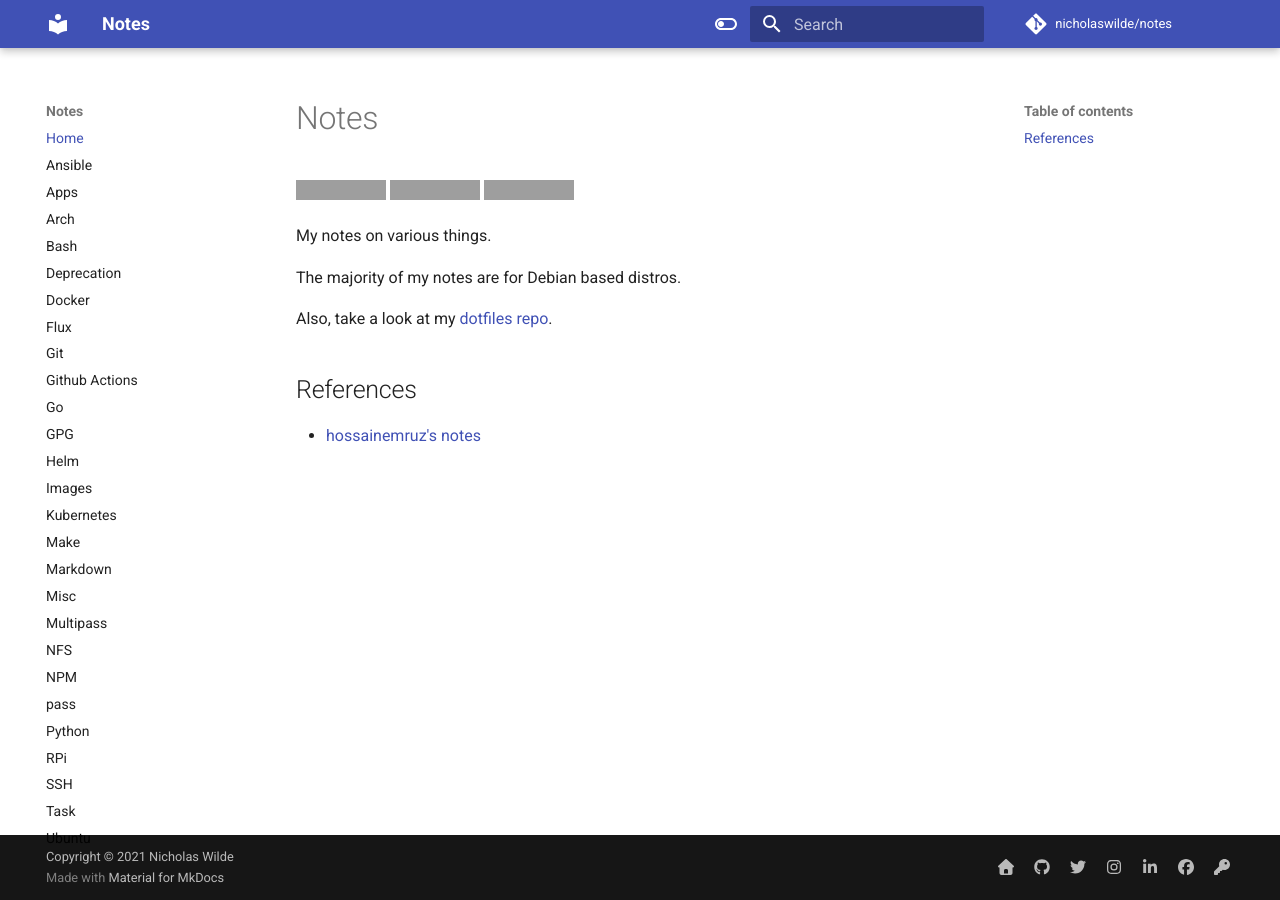
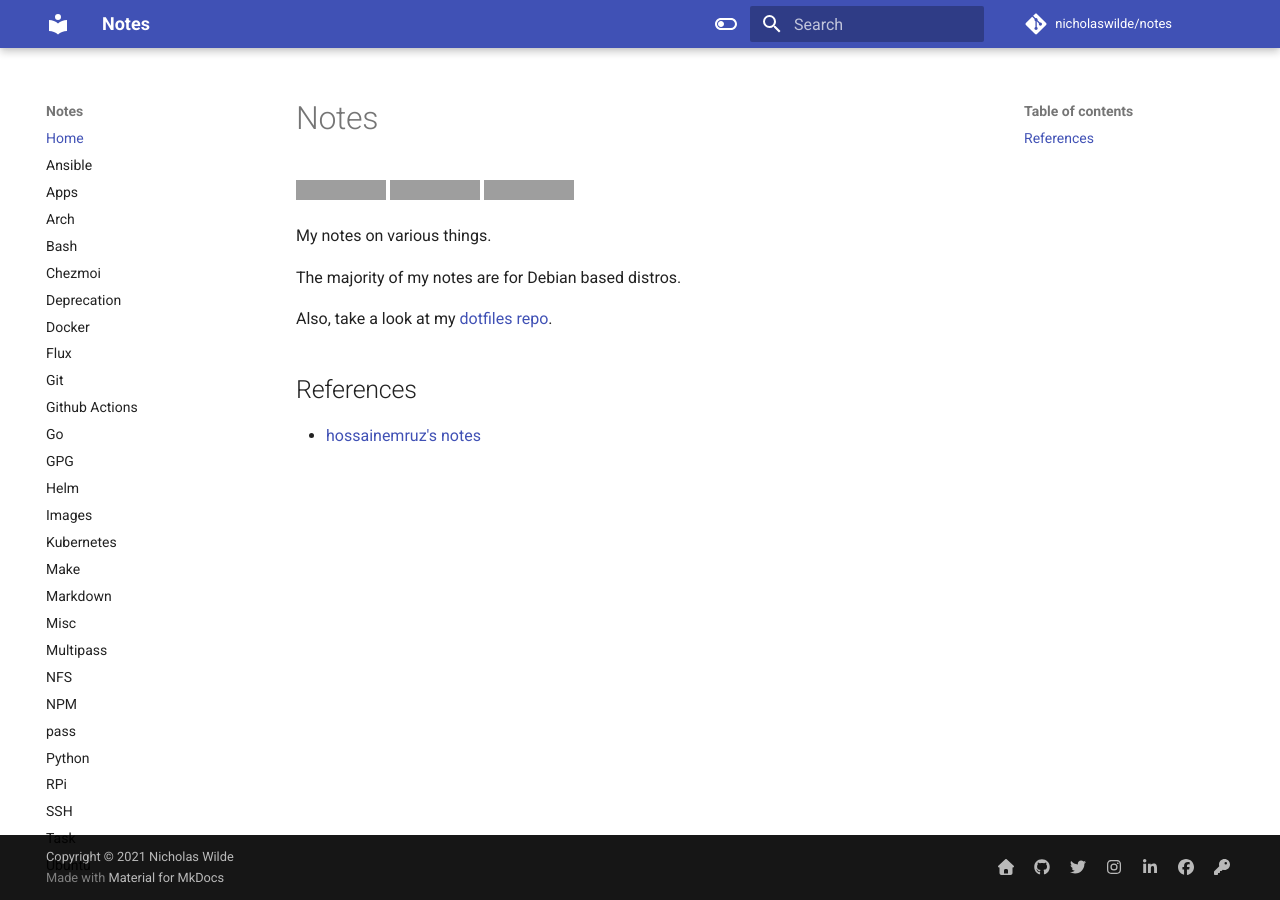
Before and after one commit to nicholaswilde/notes, an MkDocs documentation site: the page built from docs/index.md, in a window 1280 px wide. Built offline with MkDocs 1.6.1 and Material for MkDocs 9.7.7, drawn with Linux system fonts in a browser that asks for light colours; comment, search, counter and statistics services are not loaded; grey boxes are pictures that could not be loaded.

Commit message:
Added chezmoi
Signed-off-by: nicholaswilde <ncwilde43@gmail.com>

```diff
--- a/mkdocs.yml
+++ b/mkdocs.yml
@@ -18,6 +18,7 @@ nav:
   - Apps: apps.md
   - Arch: arch.md
   - Bash: bash.md
+  - Chezmoi: chezmoi.md
   - Deprecation: deprecation.md
   - Docker: docker.md
   - Flux: flux.md
```
Also changed, not shown: docs/chezmoi.md (added, +1 -0 lines).
